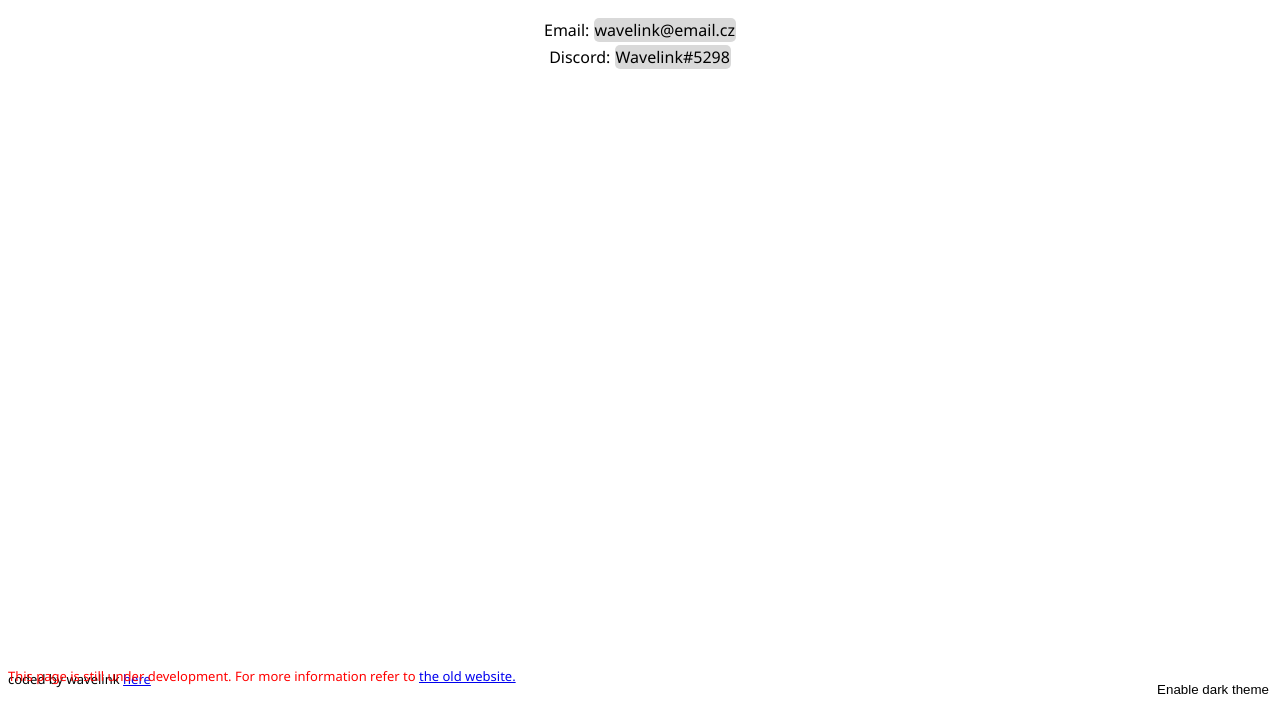
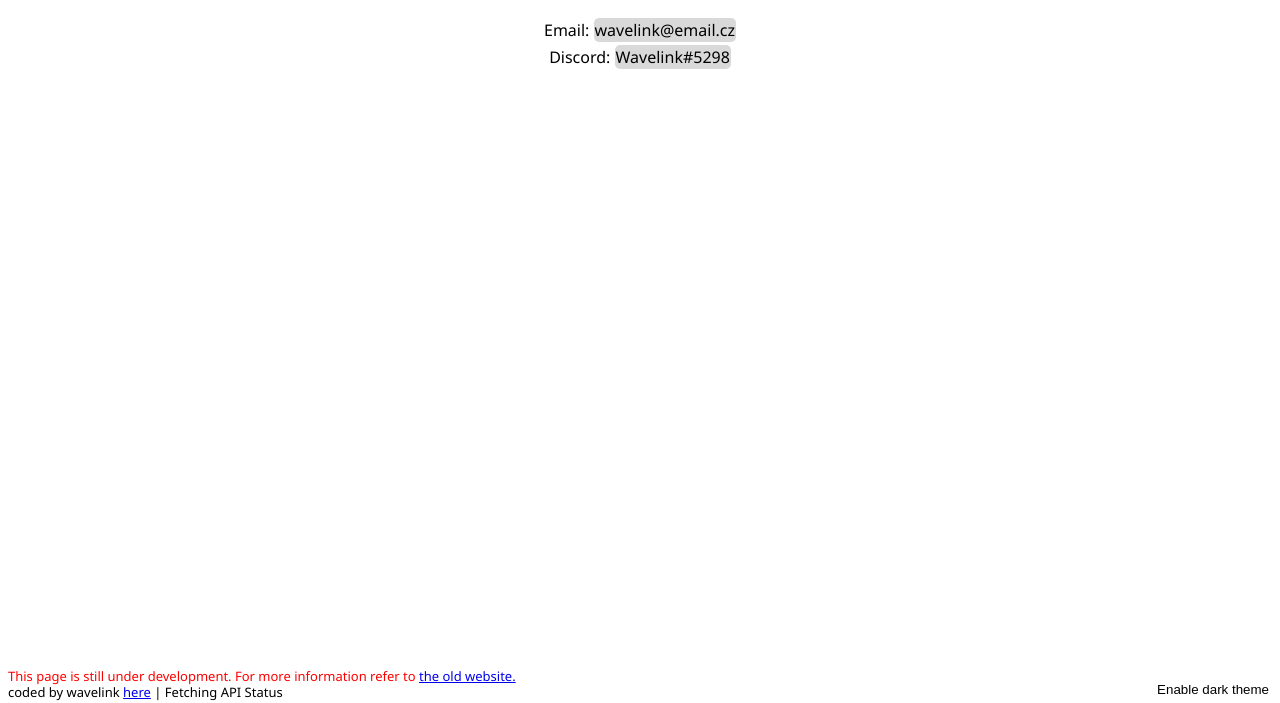
Before and after one commit to WaveLinkdev/WaveLinkdev.github.io, a plain HTML site: page contacts.html in a window 1280 px wide. Shown: the part 97-800 px from the top of the page. Drawn offline with Linux system fonts and the light colour scheme; no server answers.

```diff
--- a/contacts.html
+++ b/contacts.html
@@ -29,7 +29,10 @@
             <li class="contact-field">Discord: <span class="gray-bg">Wavelink#5298</span></li>
         </ul>
     </div>
-    <p class="footer">coded by wavelink <a href="https://github.com/WaveLinkdev/WaveLinkdev.github.io">here</a></p>
+
+    <div class="footer">coded by wavelink <a href="https://github.com/WaveLinkdev/WaveLinkdev.github.io">here</a> |
+        <span id="api-status">Fetching API Status</span>
+        <div />
 
 </body>
 
```
